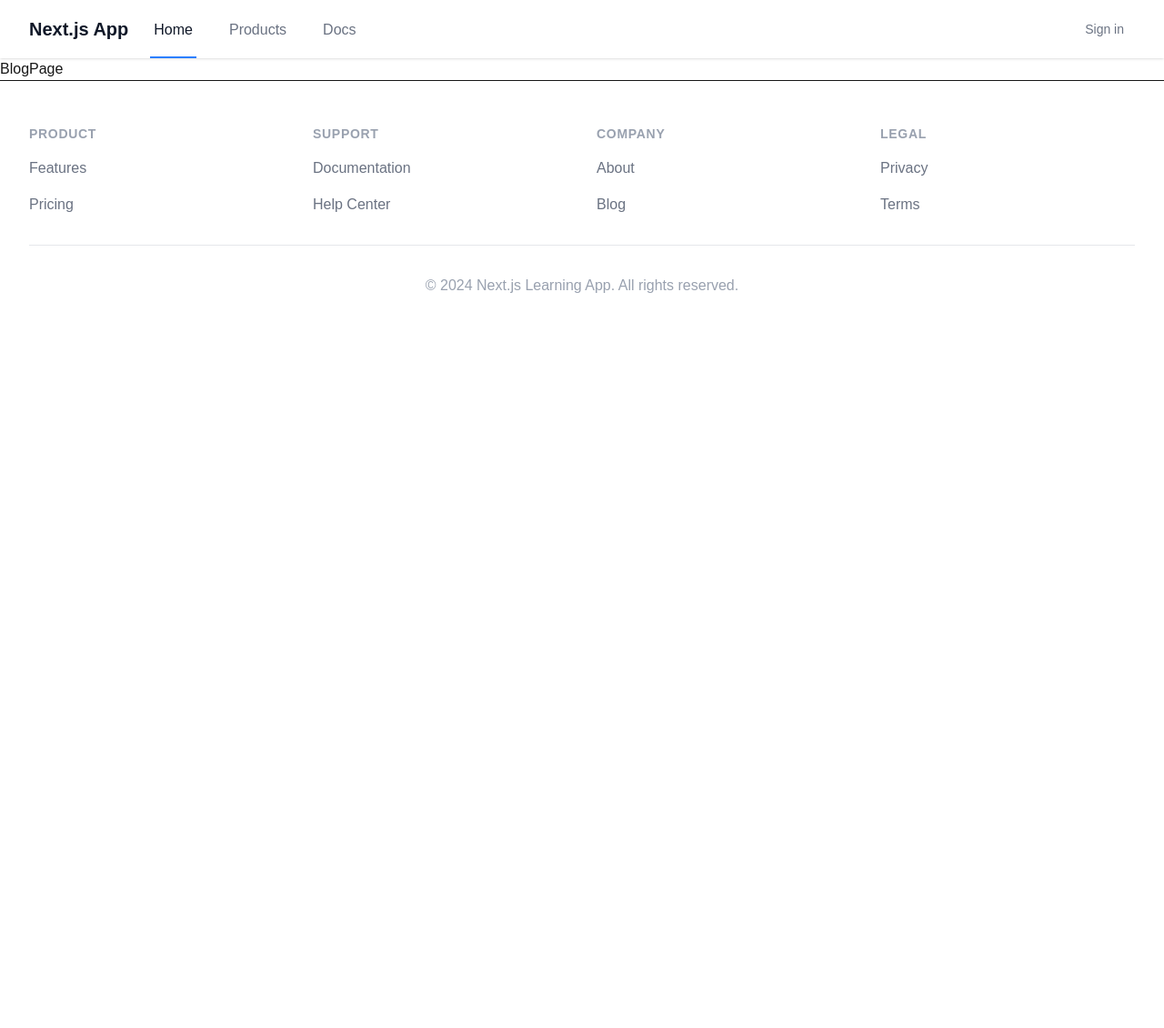
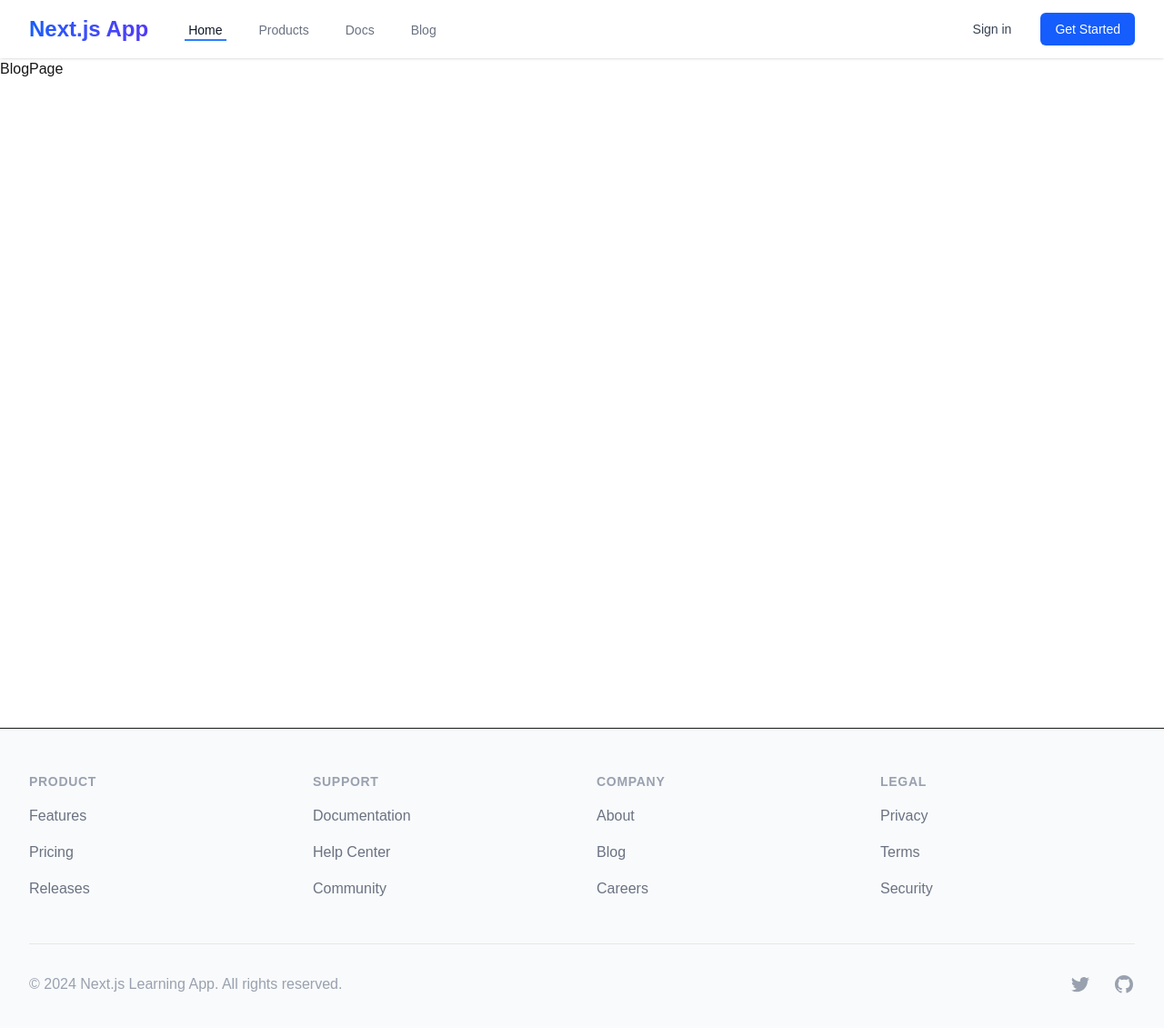
Before and after one commit to PinkyCodeMaster/nextjs15, a Next.js app: page /blog in a window 1280 px wide. Shown: the top 1130 px of the page at 91% size. Before the commit the page ends 800 px from the top, so only its background shows below. Built offline with nearby package versions, Linux system fonts and the light colour scheme.

Commit message:
docs: add comprehensive Next.js concepts documentation - Added detailed documentation for all Next.js features used - Documented App Router, layouts, components, and routing - Added performance and optimization notes - Build successful with all routes working

```diff
--- a/src/app/layout.tsx
+++ b/src/app/layout.tsx
@@ -2,31 +2,63 @@
  * Root Layout Component
  *
  * Next.js Concepts Demonstrated:
- * 1. Root Layout
- *    - Required in app directory
- *    - Wraps all pages in the application
- *    - Must contain html and body tags
- *    - Can include global styles and metadata
+ * 1. App Router & File-based Routing
+ *    - Root layout.tsx defines the base layout for all pages
+ *    - File-based routing with app directory structure
+ *    - Automatic route handling based on file system
  *
- * 2. Layout Inheritance
- *    - This layout is the parent of all other layouts
- *    - Child layouts can be nested inside this one
- *    - Layouts can be shared across multiple pages
- *    - Each segment can have its own layout
+ * 2. Layouts & Templates
+ *    - Root layout wraps all pages
+ *    - Persistent UI elements (header/footer)
+ *    - Shared components across routes
+ *    - Nested layouts support
  *
- * 3. Persistent UI
- *    - Header and footer remain across page navigations
- *    - Only the page content changes
- *    - Maintains state and user context
- *    - Improves performance by not re-rendering shared elements
+ * 3. Client & Server Components
+ *    - Root layout is a Server Component by default
+ *    - MobileMenu is a Client Component (marked with 'use client')
+ *    - Optimal component rendering strategy
  *
- * 4. Metadata
- *    - Can define metadata for all pages
- *    - Can be overridden by child layouts/pages
- *    - Supports dynamic metadata generation
- *    - SEO-friendly by default
+ * 4. Metadata API
+ *    - Static metadata configuration
+ *    - SEO optimization
+ *    - Dynamic metadata support
  *
- * @see https://nextjs.org/docs/app/building-your-application/routing/pages-and-layouts#layouts
+ * 5. Font Optimization
+ *    - Using next/font for optimized font loading
+ *    - Font subsetting
+ *    - Variable fonts support
+ *    - Zero layout shift
+ *
+ * 6. Route Groups
+ *    - (auth) group for authentication pages
+ *    - Logical organization without affecting URLs
+ *    - Shared layouts within groups
+ *
+ * 7. Link Component
+ *    - Client-side navigation
+ *    - Automatic code-splitting
+ *    - Prefetching
+ *    - Scroll restoration
+ *
+ * 8. Responsive Design
+ *    - Mobile-first approach
+ *    - Responsive navigation
+ *    - Breakpoint-based layouts
+ *    - Touch-friendly interfaces
+ *
+ * 9. Performance Optimization
+ *    - Vercel Speed Insights
+ *    - Vercel Analytics
+ *    - Optimized font loading
+ *    - Efficient component rendering
+ *
+ * 10. Styling
+ *     - Tailwind CSS utility classes
+ *     - Responsive design patterns
+ *     - Dark mode support
+ *     - Custom animations
+ *
+ * @see https://nextjs.org/docs/app/building-your-application/routing/pages-and-layouts
  */
 
 import { SpeedInsights } from "@vercel/speed-insights/next";
@@ -35,6 +67,7 @@ import { Analytics } from "@vercel/analytics/next";
 import type { Metadata } from "next";
 import "@/styles/globals.css";
 import Link from "next/link";
+import MobileMenu from "@/components/MobileMenu";
 
 const geistSans = Geist({
   variable: "--font-geist-sans",
@@ -61,29 +94,40 @@ export default function RootLayout({ children, }: Readonly<{ children: React.Rea
           - Contains navigation and branding
           - Can include user context
         */}
-        <header className="bg-white shadow-sm">
+        <header className="bg-white shadow-sm sticky top-0 z-50">
           <nav className="max-w-7xl mx-auto px-4 sm:px-6 lg:px-8">
             <div className="flex justify-between h-16">
-              <div className="flex">
-                <div className="flex-shrink-0 flex items-center">
-                  <span className="text-xl font-bold text-gray-900">Next.js App</span>
+              <div className="flex items-center">
+                <div className="flex-shrink-0">
+                  <Link href="/" className="text-2xl font-bold bg-gradient-to-r from-blue-600 to-indigo-600 bg-clip-text text-transparent">
+                    Next.js App
+                  </Link>
                 </div>
-                <div className="hidden sm:ml-6 sm:flex sm:space-x-8">
-                  <a href="/" className="text-gray-900 inline-flex items-center px-1 pt-1 border-b-2 border-blue-500">
+                <div className="hidden md:ml-10 md:flex md:space-x-8">
+                  <Link href="/" className="inline-flex items-center px-1 pt-1 text-sm font-medium text-gray-900 border-b-2 border-blue-500">
                     Home
-                  </a>
-                  <a href="/products" className="text-gray-500 hover:text-gray-900 inline-flex items-center px-1 pt-1 border-b-2 border-transparent">
+                  </Link>
+                  <Link href="/products" className="inline-flex items-center px-1 pt-1 text-sm font-medium text-gray-500 hover:text-gray-900 hover:border-gray-300 border-b-2 border-transparent">
                     Products
-                  </a>
-                  <a href="/docs" className="text-gray-500 hover:text-gray-900 inline-flex items-center px-1 pt-1 border-b-2 border-transparent">
+                  </Link>
+                  <Link href="/docs" className="inline-flex items-center px-1 pt-1 text-sm font-medium text-gray-500 hover:text-gray-900 hover:border-gray-300 border-b-2 border-transparent">
                     Docs
-                  </a>
+                  </Link>
+                  <Link href="/blog" className="inline-flex items-center px-1 pt-1 text-sm font-medium text-gray-500 hover:text-gray-900 hover:border-gray-300 border-b-2 border-transparent">
+                    Blog
+                  </Link>
                 </div>
               </div>
-              <div className="hidden sm:ml-6 sm:flex sm:items-center">
-                <a href="/login" className="text-gray-500 hover:text-gray-900 px-3 py-2 rounded-md text-sm font-medium">
+              <div className="hidden md:flex md:items-center md:space-x-4">
+                <Link href="/login" className="inline-flex items-center px-4 py-2 text-sm font-medium text-gray-700 hover:text-gray-900">
                   Sign in
-                </a>
+                </Link>
+                <Link href="/register" className="inline-flex items-center px-4 py-2 text-sm font-medium text-white bg-blue-600 rounded-md hover:bg-blue-700">
+                  Get Started
+                </Link>
+              </div>
+              <div className="flex items-center md:hidden">
+                <MobileMenu />
               </div>
             </div>
           </nav>
@@ -95,7 +139,7 @@ export default function RootLayout({ children, }: Readonly<{ children: React.Rea
           - Wrapped by the layout
           - Can be nested with other layouts
         */}
-        <main>{children}</main>
+        <main className="min-h-[calc(100vh-4rem)]">{children}</main>
 
         {/*
           Footer
@@ -103,74 +147,110 @@ export default function RootLayout({ children, }: Readonly<{ children: React.Rea
           - Contains additional navigation
           - Can include social links and copyright
         */}
-        <footer className="bg-white border-t">
+        <footer className="bg-gray-50 border-t">
           <div className="max-w-7xl mx-auto py-12 px-4 sm:px-6 lg:px-8">
-            <div className="grid grid-cols-2 md:grid-cols-4 gap-8">
-              <div>
+            <div className="grid grid-cols-1 md:grid-cols-4 gap-8">
+              <div className="space-y-4">
                 <h3 className="text-sm font-semibold text-gray-400 tracking-wider uppercase">Product</h3>
-                <ul className="mt-4 space-y-4">
+                <ul className="space-y-4">
                   <li>
-                    <a href="/features" className="text-base text-gray-500 hover:text-gray-900">
+                    <Link href="/features" className="text-base text-gray-500 hover:text-gray-900 transition-colors">
                       Features
-                    </a>
+                    </Link>
                   </li>
                   <li>
-                    <a href="/pricing" className="text-base text-gray-500 hover:text-gray-900">
+                    <Link href="/pricing" className="text-base text-gray-500 hover:text-gray-900 transition-colors">
                       Pricing
-                    </a>
+                    </Link>
+                  </li>
+                  <li>
+                    <Link href="/releases" className="text-base text-gray-500 hover:text-gray-900 transition-colors">
+                      Releases
+                    </Link>
                   </li>
                 </ul>
               </div>
-              <div>
+              <div className="space-y-4">
                 <h3 className="text-sm font-semibold text-gray-400 tracking-wider uppercase">Support</h3>
-                <ul className="mt-4 space-y-4">
+                <ul className="space-y-4">
                   <li>
-                    <a href="/docs" className="text-base text-gray-500 hover:text-gray-900">
+                    <Link href="/docs" className="text-base text-gray-500 hover:text-gray-900 transition-colors">
                       Documentation
-                    </a>
+                    </Link>
                   </li>
                   <li>
-                    <a href="/help" className="text-base text-gray-500 hover:text-gray-900">
+                    <Link href="/help" className="text-base text-gray-500 hover:text-gray-900 transition-colors">
                       Help Center
-                    </a>
+                    </Link>
+                  </li>
+                  <li>
+                    <Link href="/community" className="text-base text-gray-500 hover:text-gray-900 transition-colors">
+                      Community
+                    </Link>
                   </li>
                 </ul>
               </div>
-              <div>
+              <div className="space-y-4">
                 <h3 className="text-sm font-semibold text-gray-400 tracking-wider uppercase">Company</h3>
-                <ul className="mt-4 space-y-4">
+                <ul className="space-y-4">
                   <li>
-                    <a href="/about" className="text-base text-gray-500 hover:text-gray-900">
+                    <Link href="/about" className="text-base text-gray-500 hover:text-gray-900 transition-colors">
                       About
-                    </a>
+                    </Link>
                   </li>
                   <li>
-                    <a href="/blog" className="text-base text-gray-500 hover:text-gray-900">
+                    <Link href="/blog" className="text-base text-gray-500 hover:text-gray-900 transition-colors">
                       Blog
-                    </a>
+                    </Link>
+                  </li>
+                  <li>
+                    <Link href="/careers" className="text-base text-gray-500 hover:text-gray-900 transition-colors">
+                      Careers
+                    </Link>
                   </li>
                 </ul>
               </div>
-              <div>
+              <div className="space-y-4">
                 <h3 className="text-sm font-semibold text-gray-400 tracking-wider uppercase">Legal</h3>
-                <ul className="mt-4 space-y-4">
+                <ul className="space-y-4">
                   <li>
-                    <a href="/privacy" className="text-base text-gray-500 hover:text-gray-900">
+                    <Link href="/privacy" className="text-base text-gray-500 hover:text-gray-900 transition-colors">
                       Privacy
-                    </a>
+                    </Link>
                   </li>
                   <li>
-                    <a href="/terms" className="text-base text-gray-500 hover:text-gray-900">
+                    <Link href="/terms" className="text-base text-gray-500 hover:text-gray-900 transition-colors">
                       Terms
-                    </a>
+                    </Link>
+                  </li>
+                  <li>
+                    <Link href="/security" className="text-base text-gray-500 hover:text-gray-900 transition-colors">
+                      Security
+                    </Link>
                   </li>
                 </ul>
               </div>
             </div>
-            <div className="mt-8 border-t border-gray-200 pt-8">
-              <p className="text-base text-gray-400 text-center">
-                &copy; 2024 Next.js Learning App. All rights reserved.
-              </p>
+            <div className="mt-12 pt-8 border-t border-gray-200">
+              <div className="flex flex-col md:flex-row justify-between items-center space-y-4 md:space-y-0">
+                <p className="text-base text-gray-400">
+                  &copy; 2024 Next.js Learning App. All rights reserved.
+                </p>
+                <div className="flex space-x-6">
+                  <Link href="#" className="text-gray-400 hover:text-gray-500">
+                    <span className="sr-only">Twitter</span>
+                    <svg className="h-6 w-6" fill="currentColor" viewBox="0 0 24 24">
+                      <path d="M8.29 20.251c7.547 0 11.675-6.253 11.675-11.675 0-.178 0-.355-.012-.53A8.348 8.348 0 0022 5.92a8.19 8.19 0 01-2.357.646 4.118 4.118 0 001.804-2.27 8.224 8.224 0 01-2.605.996 4.107 4.107 0 00-6.993 3.743 11.65 11.65 0 01-8.457-4.287 4.106 4.106 0 001.27 5.477A4.072 4.072 0 012.8 9.713v.052a4.105 4.105 0 003.292 4.022 4.095 4.095 0 01-1.853.07 4.108 4.108 0 003.834 2.85A8.233 8.233 0 012 18.407a11.616 11.616 0 006.29 1.84" />
+                    </svg>
+                  </Link>
+                  <Link href="#" className="text-gray-400 hover:text-gray-500">
+                    <span className="sr-only">GitHub</span>
+                    <svg className="h-6 w-6" fill="currentColor" viewBox="0 0 24 24">
+                      <path fillRule="evenodd" d="M12 2C6.477 2 2 6.484 2 12.017c0 4.425 2.865 8.18 6.839 9.504.5.092.682-.217.682-.483 0-.237-.008-.868-.013-1.703-2.782.605-3.369-1.343-3.369-1.343-.454-1.158-1.11-1.466-1.11-1.466-.908-.62.069-.608.069-.608 1.003.07 1.531 1.032 1.531 1.032.892 1.53 2.341 1.088 2.91.832.092-.647.35-1.088.636-1.338-2.22-.253-4.555-1.113-4.555-4.951 0-1.093.39-1.988 1.029-2.688-.103-.253-.446-1.272.098-2.65 0 0 .84-.27 2.75 1.026A9.564 9.564 0 0112 6.844c.85.004 1.705.115 2.504.337 1.909-1.296 2.747-1.027 2.747-1.027.546 1.379.202 2.398.1 2.651.64.7 1.028 1.595 1.028 2.688 0 3.848-2.339 4.695-4.566 4.943.359.309.678.92.678 1.855 0 1.338-.012 2.419-.012 2.747 0 .268.18.58.688.482A10.019 10.019 0 0022 12.017C22 6.484 17.522 2 12 2z" clipRule="evenodd" />
+                    </svg>
+                  </Link>
+                </div>
+              </div>
             </div>
           </div>
         </footer>
--- /dev/null
+++ b/src/components/MobileMenu.tsx
@@ -0,0 +1,130 @@
+"use client";
+
+import { useState } from "react";
+import Link from "next/link";
+
+export default function MobileMenu() {
+  const [isOpen, setIsOpen] = useState(false);
+
+  return (
+    <>
+      <button
+        type="button"
+        className="inline-flex items-center justify-center p-2 rounded-md text-gray-400 hover:text-gray-500 hover:bg-gray-100"
+        onClick={() => setIsOpen(!isOpen)}
+      >
+        <span className="sr-only">Open main menu</span>
+        <svg
+          className="h-6 w-6"
+          fill="none"
+          viewBox="0 0 24 24"
+          stroke="currentColor"
+        >
+          <path
+            strokeLinecap="round"
+            strokeLinejoin="round"
+            strokeWidth={2}
+            d={isOpen ? "M6 18L18 6M6 6l12 12" : "M4 6h16M4 12h16M4 18h16"}
+          />
+        </svg>
+      </button>
+
+      {/* Mobile menu overlay */}
+      <div
+        className={`fixed inset-0 bg-gray-600 bg-opacity-75 transition-opacity duration-300 ease-in-out ${
+          isOpen ? "opacity-100" : "opacity-0 pointer-events-none"
+        }`}
+        onClick={() => setIsOpen(false)}
+      />
+
+      {/* Mobile menu panel */}
+      <div
+        className={`fixed inset-y-0 right-0 max-w-xs w-full bg-white shadow-xl transform transition-transform duration-300 ease-in-out ${
+          isOpen ? "translate-x-0" : "translate-x-full"
+        }`}
+      >
+        <div className="pt-5 pb-6 px-5">
+          <div className="flex items-center justify-between">
+            <div>
+              <span className="text-2xl font-bold bg-gradient-to-r from-blue-600 to-indigo-600 bg-clip-text text-transparent">
+                Next.js App
+              </span>
+            </div>
+            <div className="-mr-2">
+              <button
+                type="button"
+                className="bg-white rounded-md p-2 inline-flex items-center justify-center text-gray-400 hover:text-gray-500 hover:bg-gray-100"
+                onClick={() => setIsOpen(false)}
+              >
+                <span className="sr-only">Close menu</span>
+                <svg
+                  className="h-6 w-6"
+                  fill="none"
+                  viewBox="0 0 24 24"
+                  stroke="currentColor"
+                >
+                  <path
+                    strokeLinecap="round"
+                    strokeLinejoin="round"
+                    strokeWidth={2}
+                    d="M6 18L18 6M6 6l12 12"
+                  />
+                </svg>
+              </button>
+            </div>
+          </div>
+          <div className="mt-6">
+            <nav className="grid gap-y-8">
+              <Link
+                href="/"
+                className="text-base font-medium text-gray-900 hover:text-gray-700"
+                onClick={() => setIsOpen(false)}
+              >
+                Home
+              </Link>
+              <Link
+                href="/products"
+                className="text-base font-medium text-gray-900 hover:text-gray-700"
+                onClick={() => setIsOpen(false)}
+              >
+                Products
+              </Link>
+              <Link
+                href="/docs"
+                className="text-base font-medium text-gray-900 hover:text-gray-700"
+                onClick={() => setIsOpen(false)}
+              >
+                Docs
+              </Link>
+              <Link
+                href="/blog"
+                className="text-base font-medium text-gray-900 hover:text-gray-700"
+                onClick={() => setIsOpen(false)}
+              >
+                Blog
+              </Link>
+            </nav>
+          </div>
+        </div>
+        <div className="py-6 px-5 space-y-6">
+          <div className="grid grid-cols-2 gap-4">
+            <Link
+              href="/login"
+              className="text-base font-medium text-gray-900 hover:text-gray-700"
+              onClick={() => setIsOpen(false)}
+            >
+              Sign in
+            </Link>
+            <Link
+              href="/register"
+              className="text-base font-medium text-white bg-blue-600 rounded-md px-4 py-2 hover:bg-blue-700"
+              onClick={() => setIsOpen(false)}
+            >
+              Get Started
+            </Link>
+          </div>
+        </div>
+      </div>
+    </>
+  );
+}
```
